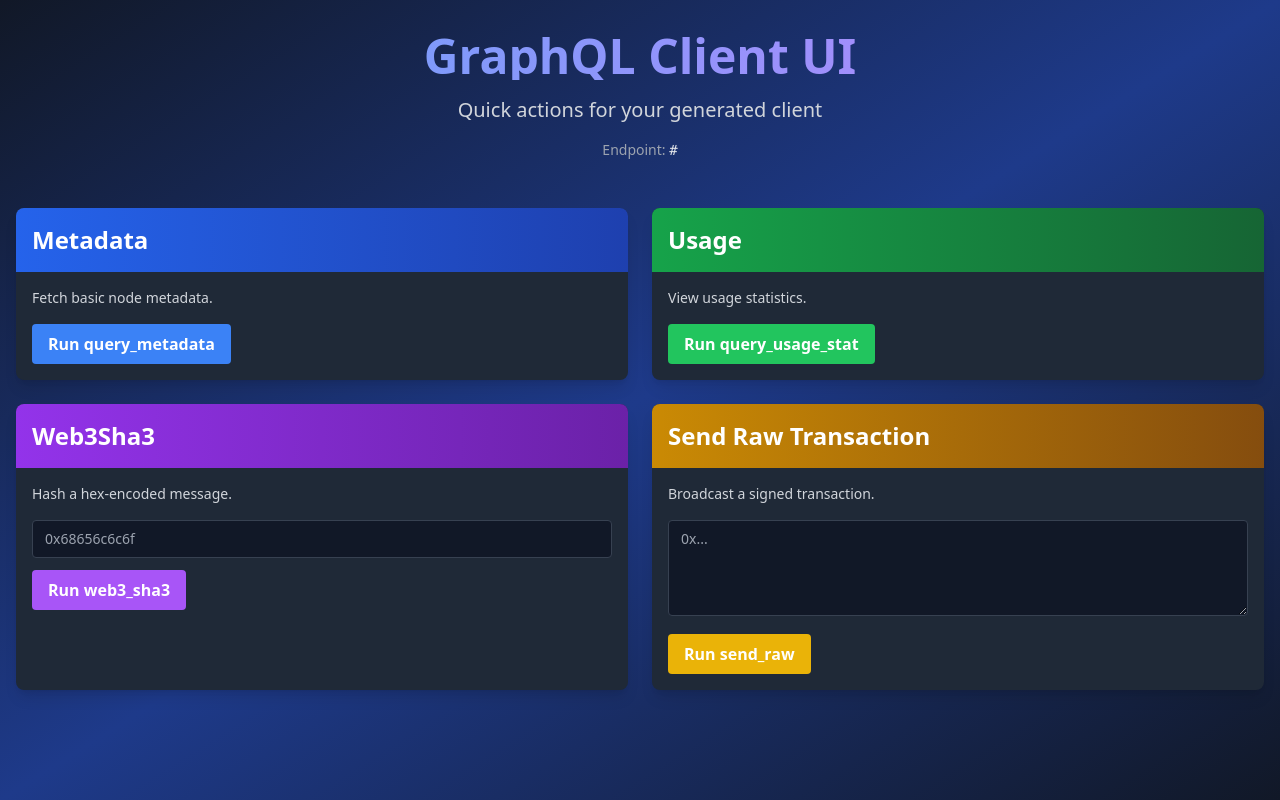
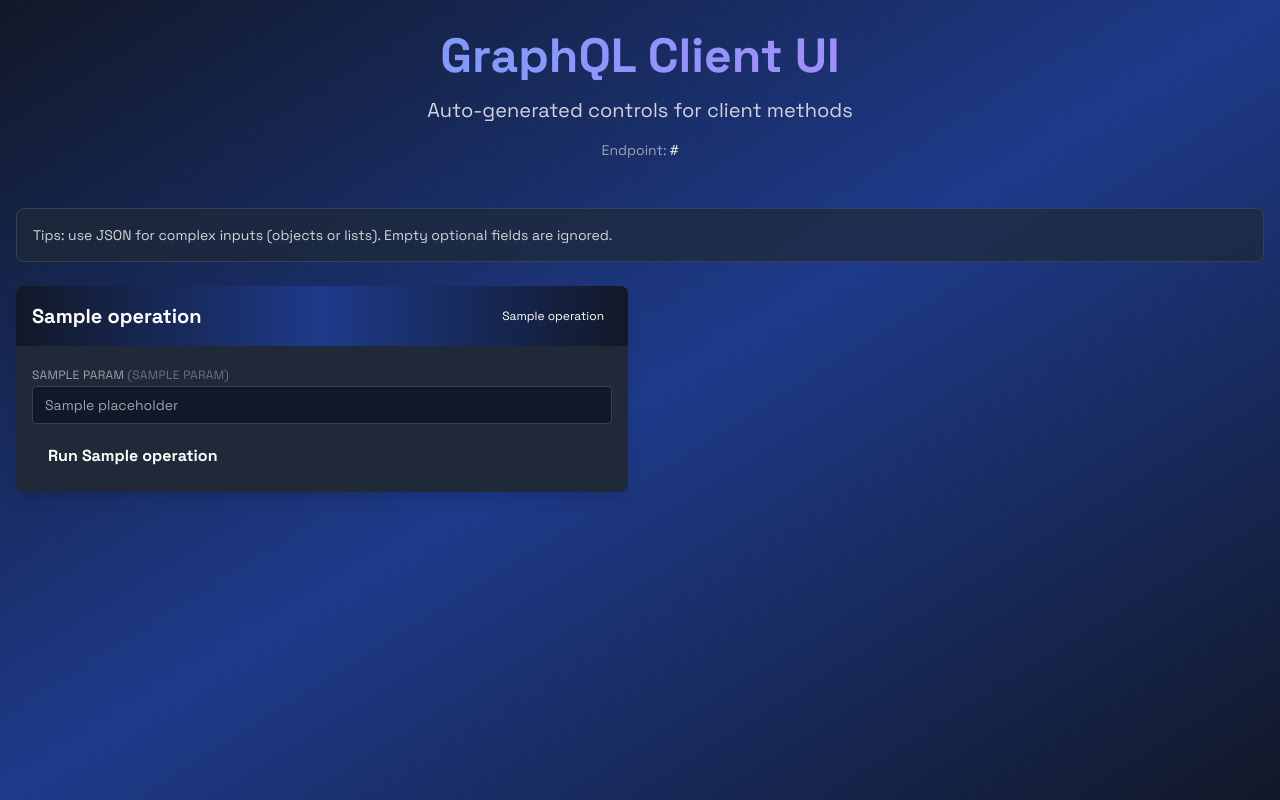
Before and after one commit to hyperflowfinance/code-gen-client, a Python web app: template src/webui/templates/index.html in a window 1280 px wide. Run offline with Jinja, Linux system fonts and the light colour scheme; the template is opened without the code that fills it: most values are stand-ins (such as "Sample title", 1, 10 or a date in 2020); some libraries are stand-ins or nearby versions.

Commit message:
Refactor GraphQL operations and enhance UI with dynamic forms and styling

```diff
--- a/gql_client/mutation_send_raw_transaction.py
+++ b/gql_client/mutation_send_raw_transaction.py
@@ -1,5 +1,5 @@
 # Generated by ariadne-codegen
-# Source: graphql
+# Source: graphql/ops.graphql
 
 from pydantic import Field
 
--- a/gql_client/query_eth_syncing.py
+++ b/gql_client/query_eth_syncing.py
@@ -1,5 +1,5 @@
 # Generated by ariadne-codegen
-# Source: graphql
+# Source: graphql/ops.graphql
 
 from typing import Any, Optional
 
--- a/gql_client/query_metadata.py
+++ b/gql_client/query_metadata.py
@@ -1,5 +1,5 @@
 # Generated by ariadne-codegen
-# Source: graphql
+# Source: graphql/ops.graphql
 
 from typing import Optional
 
--- a/gql_client/query_transactions.py
+++ b/gql_client/query_transactions.py
@@ -1,5 +1,5 @@
 # Generated by ariadne-codegen
-# Source: graphql
+# Source: graphql/ops.graphql
 
 from typing import Optional
 
--- a/gql_client/query_usage_stat.py
+++ b/gql_client/query_usage_stat.py
@@ -1,5 +1,5 @@
 # Generated by ariadne-codegen
-# Source: graphql
+# Source: graphql/ops.graphql
 
 from pydantic import Field
 
--- a/gql_client/query_web_3_sha_3.py
+++ b/gql_client/query_web_3_sha_3.py
@@ -1,5 +1,5 @@
 # Generated by ariadne-codegen
-# Source: graphql
+# Source: graphql/ops.graphql
 
 from pydantic import Field
 
--- a/pyproject.toml
+++ b/pyproject.toml
@@ -138,5 +138,5 @@ pythonVersion = "3.12"
 
 [tool.ariadne-codegen]
 remote_schema_url = "http://localhost:8000/anvil/graphql"
-queries_path = "auto.graphql"
+queries_path = "graphql/ops.graphql"
 target_package_name = "gql_client"
--- a/src/webui/config.py
+++ b/src/webui/config.py
@@ -1,5 +1,5 @@
+import os
 from dataclasses import dataclass
-import os
 from pathlib import Path
 from urllib.parse import urlparse
 
--- a/src/webui/services/graphql_service.py
+++ b/src/webui/services/graphql_service.py
@@ -1,5 +1,5 @@
+import inspect
 from dataclasses import dataclass
-import inspect
 from typing import Any
 
 from gql_client import Client
--- a/src/webui/templates/base.html
+++ b/src/webui/templates/base.html
@@ -4,6 +4,10 @@
     <meta charset="UTF-8" />
     <meta name="viewport" content="width=device-width, initial-scale=1.0" />
     <title>GraphQL Client UI</title>
+    <link
+      rel="stylesheet"
+      href="https://fonts.googleapis.com/css2?family=Space+Grotesk:wght@400;500;700&display=swap"
+    />
     <script src="https://cdn.tailwindcss.com"></script>
     <script src="https://unpkg.com/htmx.org@1.9.10"></script>
     <style>
@@ -20,6 +24,9 @@
       .fade-in {
         animation: fadeIn 0.5s ease-out;
       }
+      body {
+        font-family: "Space Grotesk", sans-serif;
+      }
     </style>
     <link rel="stylesheet" href="/static/app.css" />
   </head>
--- a/src/webui/templates/index.html
+++ b/src/webui/templates/index.html
@@ -5,84 +5,87 @@
     <h1 class="text-5xl font-bold mb-4 bg-gradient-to-r from-blue-400 to-purple-400 bg-clip-text text-transparent">
       GraphQL Client UI
     </h1>
-    <p class="text-xl text-gray-300">Quick actions for your generated client</p>
+    <p class="text-xl text-gray-300">Auto-generated controls for client methods</p>
     <div class="mt-4 text-sm text-gray-400">
       Endpoint:
       <span class="font-mono text-gray-200">{{ graphql_url }}</span>
     </div>
   </div>
 
-  <div class="grid gap-6 md:grid-cols-2">
-    <div class="bg-gray-800 rounded-lg overflow-hidden shadow-lg fade-in">
-      <div class="bg-gradient-to-r from-blue-600 to-blue-800 p-4">
-        <h2 class="text-2xl font-bold">Metadata</h2>
-      </div>
-      <div class="p-4">
-        <p class="text-gray-300 text-sm">Fetch basic node metadata.</p>
-        <form class="mt-4" hx-post="/metadata" hx-target="#result-metadata" hx-swap="innerHTML">
-          <button class="bg-blue-500 hover:bg-blue-600 text-white font-semibold px-4 py-2 rounded" type="submit">
-            Run query_metadata
-          </button>
-        </form>
-        <div id="result-metadata"></div>
+  <div class="mb-6 bg-gray-800/70 border border-gray-700 rounded-lg p-4 fade-in">
+    <div class="text-sm text-gray-300">
+      Tips: use JSON for complex inputs (objects or lists). Empty optional fields are ignored.
     </div>
   </div>
 
+  <div class="grid gap-6 md:grid-cols-2">
+    {% for op in operations %}
       <div class="bg-gray-800 rounded-lg overflow-hidden shadow-lg fade-in">
-      <div class="bg-gradient-to-r from-green-600 to-green-800 p-4">
-        <h2 class="text-2xl font-bold">Usage</h2>
+        <div class="bg-gradient-to-r from-{{ op.theme }}-600 to-{{ op.theme }}-800 p-4">
+          <div class="flex items-center justify-between">
+            <h2 class="text-xl font-bold">{{ op.name }}</h2>
+            <span class="bg-{{ op.theme }}-500 text-white px-2 py-1 rounded text-xs">{{ op.kind_label }}</span>
+          </div>
         </div>
         <div class="p-4">
-        <p class="text-gray-300 text-sm">View usage statistics.</p>
-        <form class="mt-4" hx-post="/usage" hx-target="#result-usage" hx-swap="innerHTML">
-          <button class="bg-green-500 hover:bg-green-600 text-white font-semibold px-4 py-2 rounded" type="submit">
-            Run query_usage_stat
+          <form
+            class="space-y-3"
+            hx-post="/run/{{ op.name }}"
+            hx-target="#result-{{ op.name }}"
+            hx-swap="innerHTML"
+          >
+            {% if op.params %}
+              {% for param in op.params %}
+                <div>
+                  <label class="text-xs uppercase tracking-wide text-gray-400">
+                    {{ param.name }}
+                    {% if param.required %}
+                      <span class="text-red-400">*</span>
+                    {% endif %}
+                    <span class="text-gray-500">({{ param.type_name }})</span>
+                  </label>
+                  {% if param.input_type == "textarea" %}
+                    <textarea
+                      class="w-full bg-gray-900 border border-gray-700 rounded px-3 py-2 text-sm text-gray-100 h-24"
+                      name="{{ param.name }}"
+                      placeholder="{{ param.placeholder }}"
+                      {% if param.required %}required{% endif %}
+                    ></textarea>
+                  {% elif param.input_type == "checkbox" %}
+                    <div class="mt-2 flex items-center gap-2">
+                      <input
+                        type="checkbox"
+                        name="{{ param.name }}"
+                        class="h-4 w-4"
+                        {% if param.required %}required{% endif %}
+                      />
+                      <span class="text-sm text-gray-300">true</span>
+                    </div>
+                  {% else %}
+                    <input
+                      class="w-full bg-gray-900 border border-gray-700 rounded px-3 py-2 text-sm text-gray-100"
+                      type="{{ param.input_type }}"
+                      name="{{ param.name }}"
+                      placeholder="{{ param.placeholder }}"
+                      {% if param.required %}required{% endif %}
+                    />
+                  {% endif %}
+                </div>
+              {% endfor %}
+            {% else %}
+              <div class="text-sm text-gray-400">No parameters.</div>
+            {% endif %}
+
+            <button
+              class="bg-{{ op.theme }}-500 hover:bg-{{ op.theme }}-600 text-white font-semibold px-4 py-2 rounded"
+              type="submit"
+            >
+              Run {{ op.name }}
             </button>
           </form>
-        <div id="result-usage"></div>
+          <div id="result-{{ op.name }}"></div>
         </div>
       </div>
-
-    <div class="bg-gray-800 rounded-lg overflow-hidden shadow-lg fade-in">
-      <div class="bg-gradient-to-r from-purple-600 to-purple-800 p-4">
-        <h2 class="text-2xl font-bold">Web3Sha3</h2>
-      </div>
-      <div class="p-4">
-        <p class="text-gray-300 text-sm">Hash a hex-encoded message.</p>
-        <form class="mt-4 space-y-3" hx-post="/web3sha3" hx-target="#result-web3" hx-swap="innerHTML">
-          <input
-            class="w-full bg-gray-900 border border-gray-700 rounded px-3 py-2 text-sm text-gray-100"
-            name="message"
-            placeholder="0x68656c6c6f"
-            required
-          />
-          <button class="bg-purple-500 hover:bg-purple-600 text-white font-semibold px-4 py-2 rounded" type="submit">
-            Run web3_sha3
-          </button>
-        </form>
-        <div id="result-web3"></div>
-      </div>
-    </div>
-
-    <div class="bg-gray-800 rounded-lg overflow-hidden shadow-lg fade-in">
-      <div class="bg-gradient-to-r from-yellow-600 to-yellow-800 p-4">
-        <h2 class="text-2xl font-bold">Send Raw Transaction</h2>
-      </div>
-      <div class="p-4">
-        <p class="text-gray-300 text-sm">Broadcast a signed transaction.</p>
-        <form class="mt-4 space-y-3" hx-post="/sendraw" hx-target="#result-sendraw" hx-swap="innerHTML">
-          <textarea
-            class="w-full bg-gray-900 border border-gray-700 rounded px-3 py-2 text-sm text-gray-100 h-24"
-            name="signed_tx"
-            placeholder="0x..."
-            required
-          ></textarea>
-          <button class="bg-yellow-500 hover:bg-yellow-600 text-white font-semibold px-4 py-2 rounded" type="submit">
-            Run send_raw
-          </button>
-        </form>
-        <div id="result-sendraw"></div>
-      </div>
-    </div>
+    {% endfor %}
   </div>
 {% endblock %}
```
Also changed, not shown: gen_graphql_ops.py (+4 -3 lines), gql_client/client.py (+43 -10 lines), src/webui/main.py (+6 -4 lines), src/webui/routes.py (+21 -48 lines), src/webui/services/operations.py (added, +188 -0 lines), README.md, 1 other file. Lines whose indentation alone changed are shown as unchanged.
